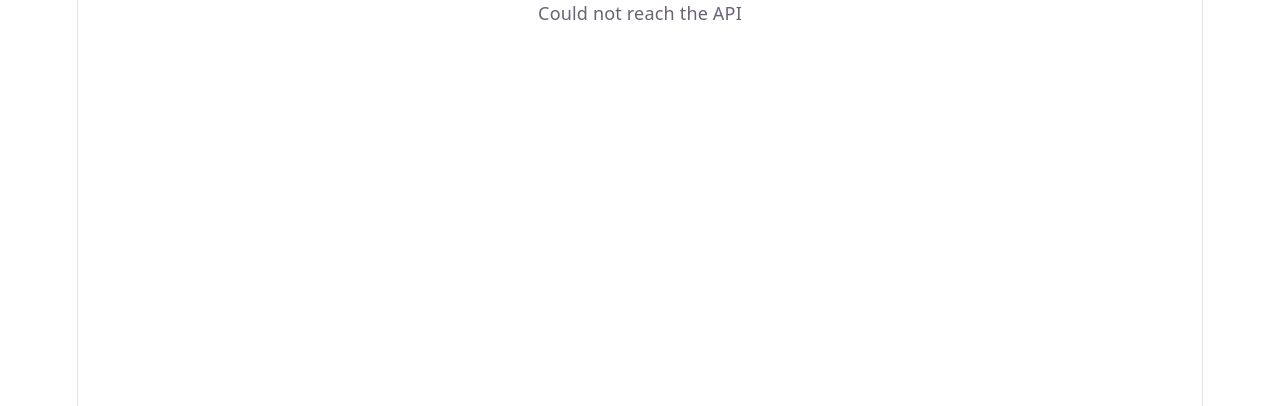
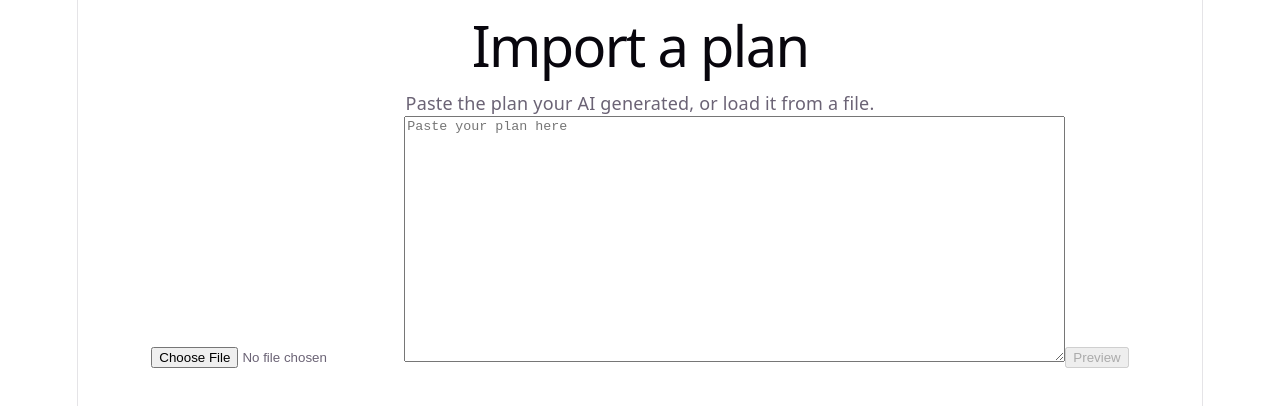
Before and after one commit to JaviGQ/Developer-Game, a React (Vite) app in the folder frontend/: page / in a window 1280 px wide. Shown: the top 406 px of the page. Built offline with nearby package versions, Linux system fonts and the light colour scheme; no server answers.

Commit message:
Add import page with paste, file loading, and preview

```diff
--- a/frontend/src/App.tsx
+++ b/frontend/src/App.tsx
@@ -1,28 +1,7 @@
-import { useEffect, useState } from 'react'
-
-type Health = { status: string; database: string }
+import ImportPage from './ImportPage'
 
 function App() {
-  const [health, setHealth] = useState<Health | null>(null)
-  const [error, setError] = useState<string | null>(null)
-
-  useEffect(() => {
-    fetch('/api/health')
-      .then((res) => res.json())
-      .then((data: Health) => setHealth(data))
-      .catch(() => setError('Could not reach the API'))
-  }, [])
-
-  if (error) return <p>{error}</p>
-  if (!health) return <p>Checking API…</p>
-
-  return (
-    <main>
-      <h1>Developer Game</h1>
-      <p>API: {health.status}</p>
-      <p>Database: {health.database}</p>
-    </main>
-  )
+  return <ImportPage />
 }
 
 export default App
--- /dev/null
+++ b/frontend/src/ImportPage.tsx
@@ -0,0 +1,73 @@
+import { useState } from 'react'
+import type { ChangeEvent } from 'react'
+import { ApiError, previewPlan } from './api'
+import type { PlanImport } from './types'
+
+function ImportPage() {
+  const [text, setText] = useState('')
+  const [plan, setPlan] = useState<PlanImport | null>(null)
+  const [errors, setErrors] = useState<string[]>([])
+  const [loading, setLoading] = useState(false)
+
+  function updateText(value: string) {
+    setText(value)
+    setPlan(null)
+    setErrors([])
+  }
+
+  async function handleFile(e: ChangeEvent<HTMLInputElement>) {
+    const file = e.target.files?.[0]
+    if (!file) return
+    updateText(await file.text())
+  }
+
+  async function handlePreview() {
+    setLoading(true)
+    setErrors([])
+    setPlan(null)
+    try {
+      setPlan(await previewPlan(text))
+    } catch (err) {
+      setErrors(err instanceof ApiError ? err.messages : ['Could not reach the server'])
+    } finally {
+      setLoading(false)
+    }
+  }
+
+  return (
+    <main>
+      <h1>Import a plan</h1>
+      <p>Paste the plan your AI generated, or load it from a file.</p>
+
+      <input type="file" accept=".json,.txt,.md" onChange={handleFile} />
+
+      <textarea
+        value={text}
+        onChange={(e) => updateText(e.target.value)}
+        rows={16}
+        cols={80}
+        placeholder="Paste your plan here"
+      />
+
+      <button type="button" onClick={handlePreview} disabled={!text.trim() || loading}>
+        {loading ? 'Checking…' : 'Preview'}
+      </button>
+
+      {errors.length > 0 && (
+        <ul role="alert">
+          {errors.map((message) => (
+            <li key={message}>{message}</li>
+          ))}
+        </ul>
+      )}
+
+      {plan && (
+        <p>
+          Valid plan: {plan.title} ({plan.milestones.length} milestones)
+        </p>
+      )}
+    </main>
+  )
+}
+
+export default ImportPage
--- /dev/null
+++ b/frontend/src/api.ts
@@ -0,0 +1,34 @@
+import type { PlanImport } from './types'
+
+export class ApiError extends Error {
+  messages: string[]
+
+  constructor(messages: string[]) {
+    super(messages.join('\n'))
+    this.messages = messages
+  }
+}
+
+async function readErrors(res: Response): Promise<string[]> {
+  try {
+    const body = await res.json()
+    if (Array.isArray(body.detail) && body.detail.every((d: unknown) => typeof d === 'string')) {
+      return body.detail
+    }
+  } catch {
+    // Response wasn't JSON; fall through to the generic message
+  }
+  return [`Request failed (${res.status})`]
+}
+
+export async function previewPlan(text: string): Promise<PlanImport> {
+  const res = await fetch('/api/projects/import/preview', {
+    method: 'POST',
+    headers: { 'Content-Type': 'application/json' },
+    body: JSON.stringify({ text }),
+  })
+  if (!res.ok) {
+    throw new ApiError(await readErrors(res))
+  }
+  return res.json()
+}
--- /dev/null
+++ b/frontend/src/types.ts
@@ -0,0 +1,21 @@
+export type PlanMilestone = {
+  title: string
+  description: string
+  acceptance_criteria: string[]
+  completed: boolean
+}
+
+export type PlanContext = {
+  stack: string[]
+  decisions: string[]
+  current_status: string
+  open_questions: string[]
+}
+
+export type PlanImport = {
+  schema_version: string
+  title: string
+  summary: string
+  context: PlanContext
+  milestones: PlanMilestone[]
+}
```
